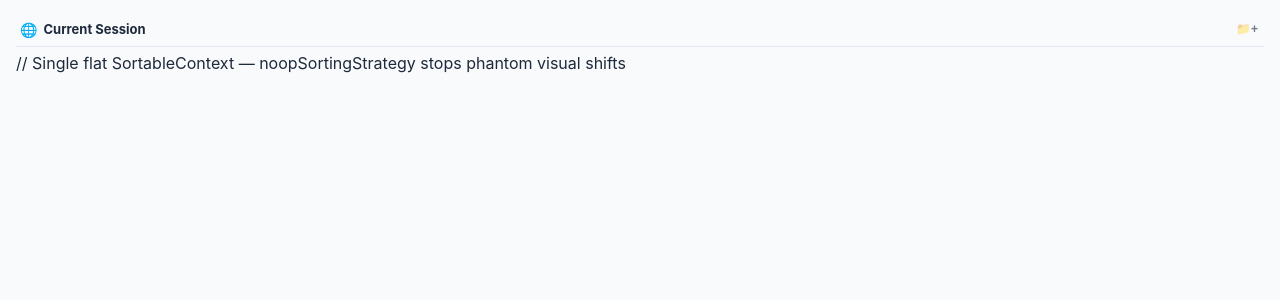
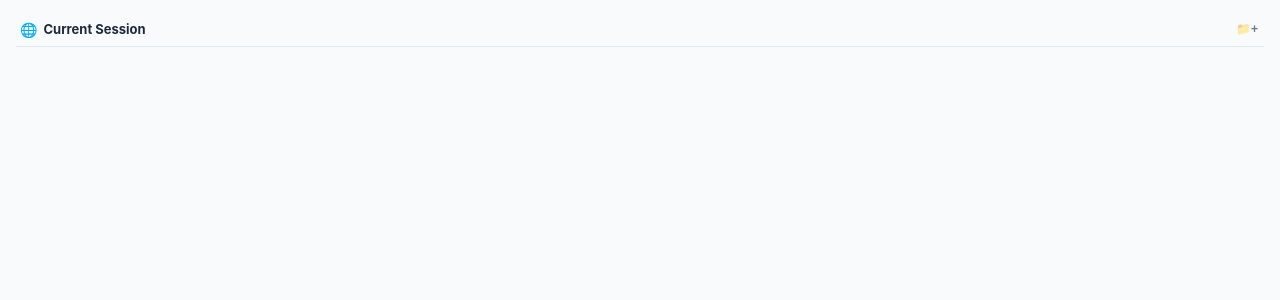
Before and after one commit to allenlu2009/modern-tabs-outliner, a React (Vite) app: page / in a window 1280 px wide. Shown: the top 300 px of the page. Built offline with nearby package versions, Linux system fonts and the light colour scheme.

Commit message:
Fix rendering error in App.tsx: wrap comment in JSX braces

```diff
--- a/src/App.tsx
+++ b/src/App.tsx
@@ -528,7 +528,7 @@ function App() {
         onDragStart={handleDragStart}
         onDragEnd={handleDragEnd}
       >
-        // Single flat SortableContext — noopSortingStrategy stops phantom visual shifts
+        {/* Single flat SortableContext — noopSortingStrategy stops phantom visual shifts */}
         <SortableContext items={allNodeIds} strategy={noopSortingStrategy}>
           {treeData.map(node => (
             <NodeItem key={node.id} node={node} isDragActive={activeId !== null} />
```
